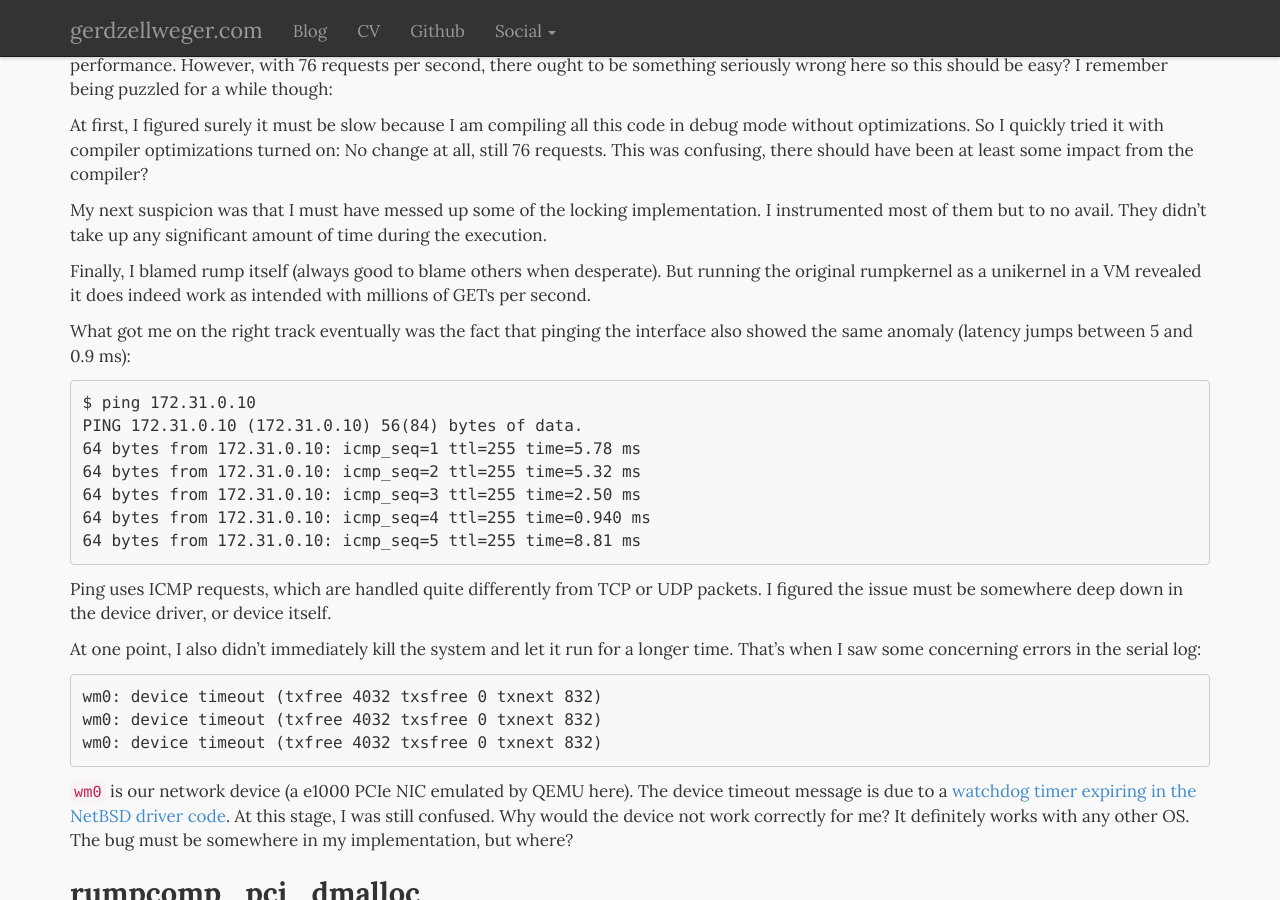
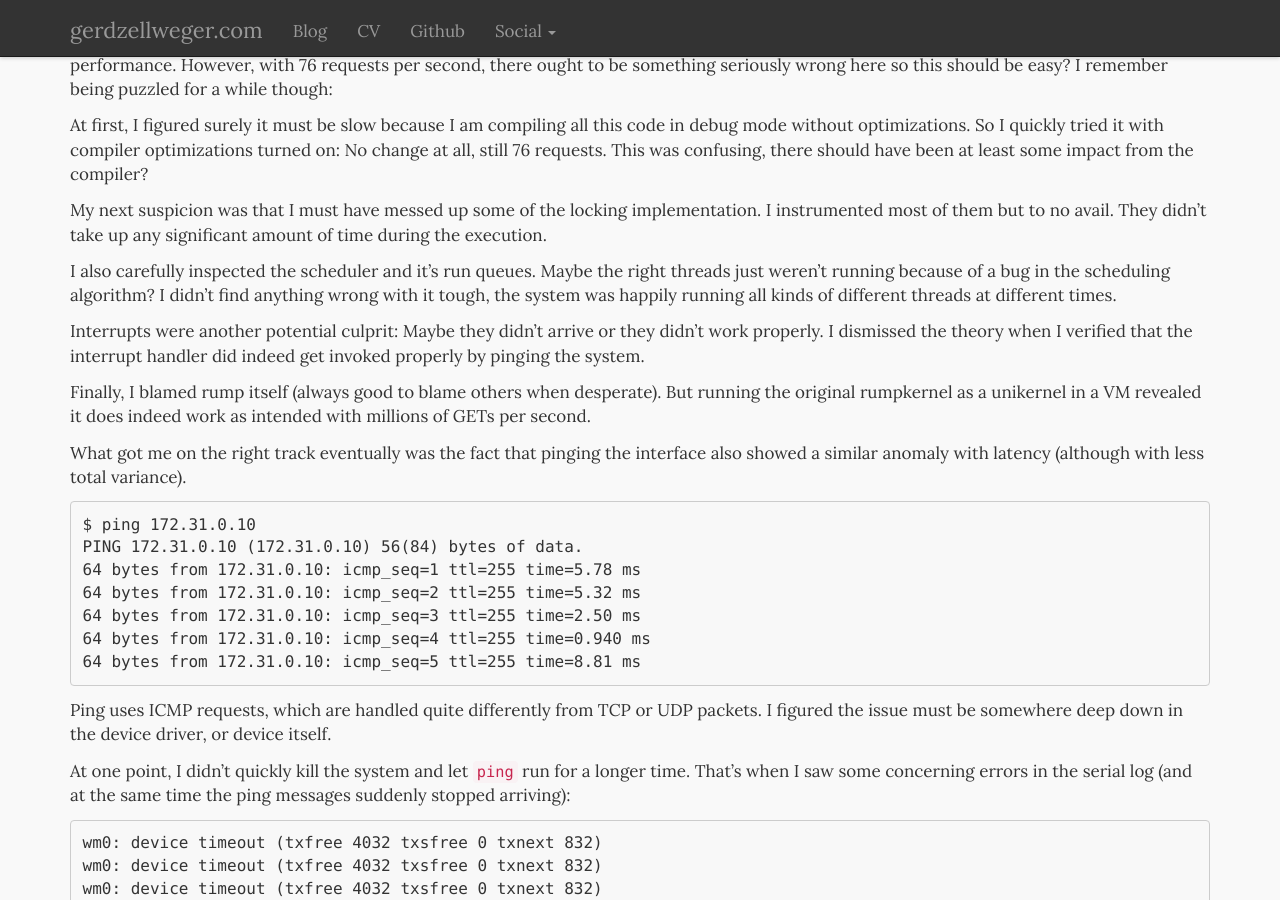
Before and after one commit to gz/website, a Jekyll site: the page built from _posts/2020-03-08-76-requests-per-second.markdown, in a window 1280 px wide and 900 px high, scrolled down 2004 px. Built offline with Jekyll 4.4.1, drawn with Linux system fonts in a browser that asks for light colours; nearby versions of some CDN libraries; comment, search, counter and statistics services are not loaded.

Commit message:
Fix some blog issues.

````diff
--- a/_posts/2020-03-08-76-requests-per-second.markdown
+++ b/_posts/2020-03-08-76-requests-per-second.markdown
@@ -124,12 +124,22 @@ My next suspicion was that I must have messed up some of the locking
 implementation. I instrumented most of them but to no avail. They didn't take up
 any significant amount of time during the execution.
 
+I also carefully inspected the scheduler and it's run queues. Maybe the right
+threads just weren't running because of a bug in the scheduling algorithm? I
+didn't find anything wrong with it tough, the system was happily running all
+kinds of different threads at different times.
+
+Interrupts were another potential culprit: Maybe they didn't arrive or they
+didn't work properly. I dismissed the theory when I verified that the interrupt
+handler did indeed get invoked properly by pinging the system.
+
 Finally, I blamed rump itself (always good to blame others when desperate). But
-running the original rumpkernel as a unikernel in a VM revealed it does
-indeed work as intended with millions of GETs per second.
+running the original rumpkernel as a unikernel in a VM revealed it does indeed
+work as intended with millions of GETs per second.
 
 What got me on the right track eventually was the fact that pinging the
-interface also showed the same anomaly (latency jumps between 5 and 0.9 ms):
+interface also showed a similar anomaly with latency (although with less total
+variance).
 
 ```
 $ ping 172.31.0.10
@@ -145,8 +155,9 @@ Ping uses ICMP requests, which are handled quite differently from TCP or UDP
 packets. I figured the issue must be somewhere deep down in the device driver,
 or device itself.
 
-At one point, I also didn't immediately kill the system and let it run for a
-longer time. That's when I saw some concerning errors in the serial log:
+At one point, I didn't quickly kill the system and let `ping` run for a longer
+time. That's when I saw some concerning errors in the serial log (and at the
+same time the ping messages suddenly stopped arriving):
 
 ```
 wm0: device timeout (txfree 4032 txsfree 0 txnext 832)
````
